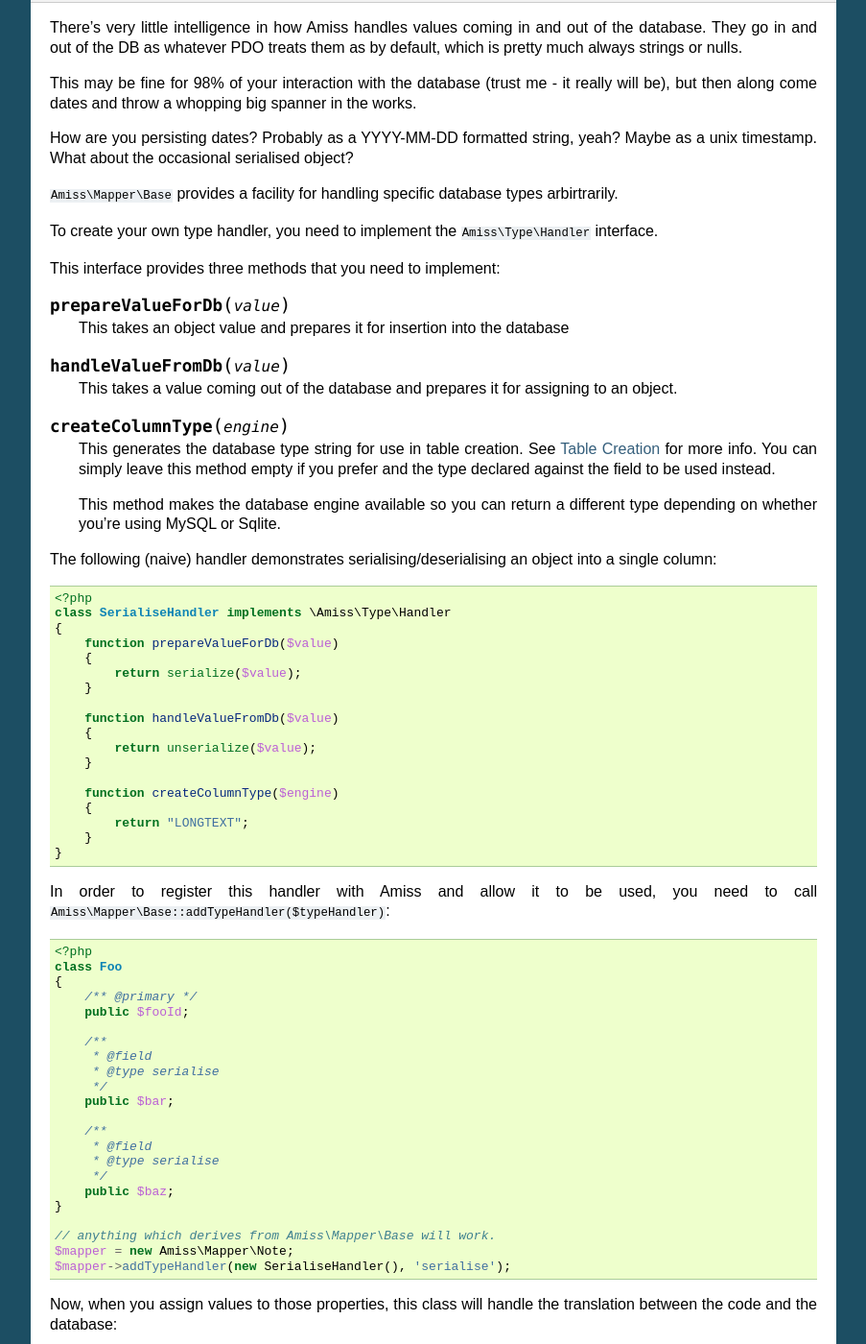
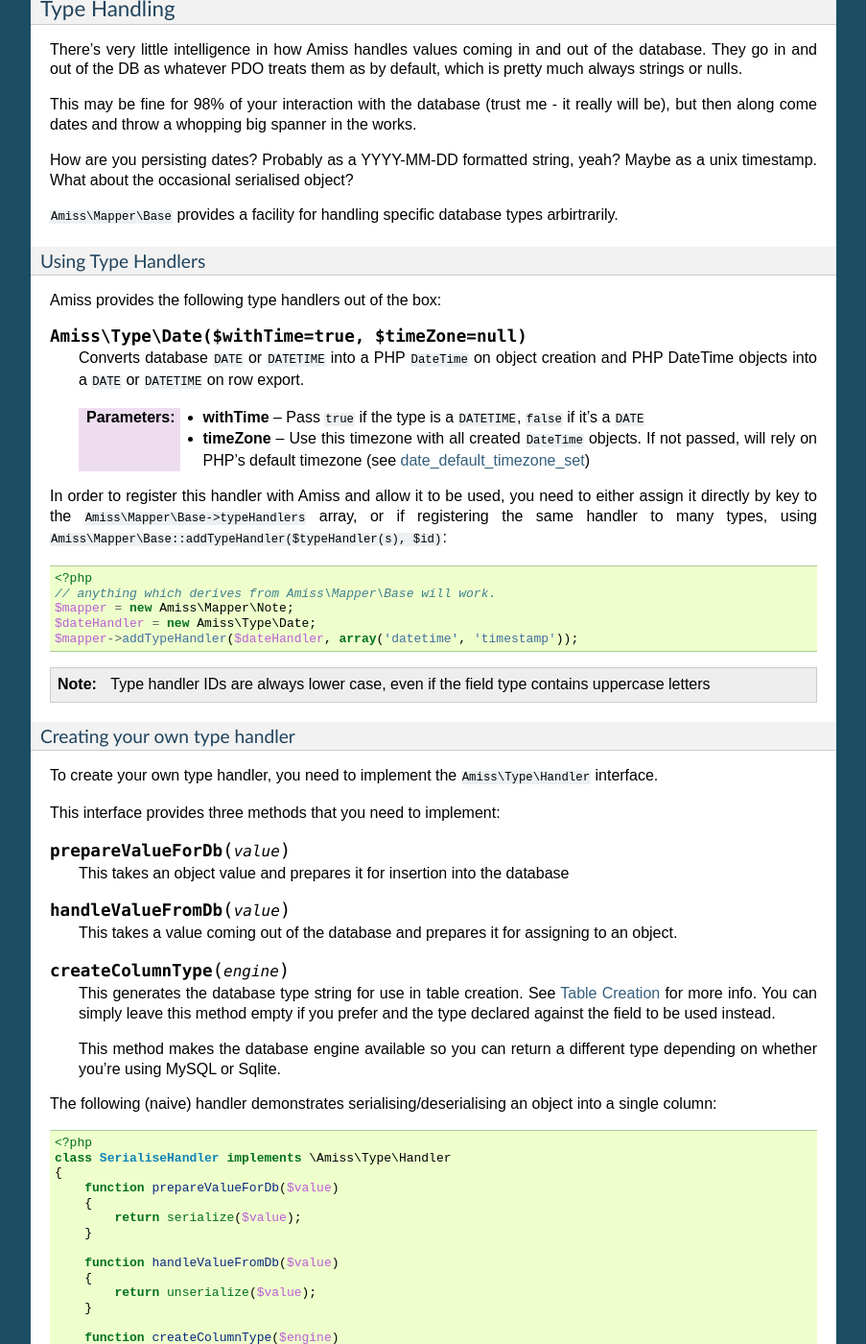
Before and after one commit to shabbyrobe/amiss, a Sphinx documentation site: the page built from doc/mapping.rst, in a window 1280 px wide and 1400 px high, scrolled down 2463 px. Shown: the whole window at 96% size, without its empty margins (198-1101 px from the left). Built offline with Sphinx 7.4.7, drawn with Linux system fonts in a browser that asks for light colours; some of the changed text lies outside the part shown.

Commit message:
improved type handler docs

```diff
--- a/doc/mapping.rst
+++ b/doc/mapping.rst
@@ -130,7 +130,7 @@
     Converts a property name to a database column name and vice-versa. This property *only* accepts an instance of ``Amiss\Name\Translator``. It uses the ``to()`` method to convert a property name to a column name, and the ``from()`` method to convert a column name back to a property name.
 
 
-You can create your own name translator by implementing ``Amiss\\Name\\Translator`` and defining the following methods:
+You can create your own name translator by implementing ``Amiss\\Name\\Translator`` and defining the following methods::
 
     string to(string $name)
     string from(string $name)
@@ -155,6 +155,37 @@
 How are you persisting dates? Probably as a YYYY-MM-DD formatted string, yeah? Maybe as a unix timestamp. What about the occasional serialised object?
 
 ``Amiss\Mapper\Base`` provides a facility for handling specific database types arbirtrarily.
+
+
+Using Type Handlers
+^^^^^^^^^^^^^^^^^^^
+
+Amiss provides the following type handlers out of the box:
+
+.. py:class:: Amiss\Type\Date($withTime=true, $timeZone=null)
+
+    Converts database ``DATE`` or ``DATETIME`` into a PHP ``DateTime`` on object creation and PHP DateTime objects into a ``DATE`` or ``DATETIME`` on row export.
+
+    :param withTime: Pass ``true`` if the type is a ``DATETIME``, ``false`` if it's a ``DATE``
+    :param timeZone: Use this timezone with all created ``DateTime`` objects. If not passed, will rely on PHP's default timezone (see `date_default_timezone_set <http://php.net/date_default_timezone_set>`_)
+
+
+In order to register this handler with Amiss and allow it to be used, you need to either assign it directly by key to the ``Amiss\Mapper\Base->typeHandlers`` array, or if registering the same handler to many types, using ``Amiss\Mapper\Base::addTypeHandler($typeHandler(s), $id)``:
+
+.. code-block:: php
+
+    <?php
+    // anything which derives from Amiss\Mapper\Base will work.
+    $mapper = new Amiss\Mapper\Note;
+    $dateHandler = new Amiss\Type\Date;
+    $mapper->addTypeHandler($dateHandler, array('datetime', 'timestamp'));
+
+
+.. note:: Type handler IDs are always lower case, even if the field type contains uppercase letters
+
+
+Creating your own type handler
+^^^^^^^^^^^^^^^^^^^^^^^^^^^^^^
 
 To create your own type handler, you need to implement the ``Amiss\Type\Handler`` interface.
 
@@ -202,7 +233,7 @@
     }
 
 
-In order to register this handler with Amiss and allow it to be used, you need to call ``Amiss\Mapper\Base::addTypeHandler($typeHandler)``:
+Define an object and register this handler with your mapper:
 
 .. code-block:: php
 
```
Also changed, not shown: other parts of doc/mapping.rst (+1 -1 lines).
